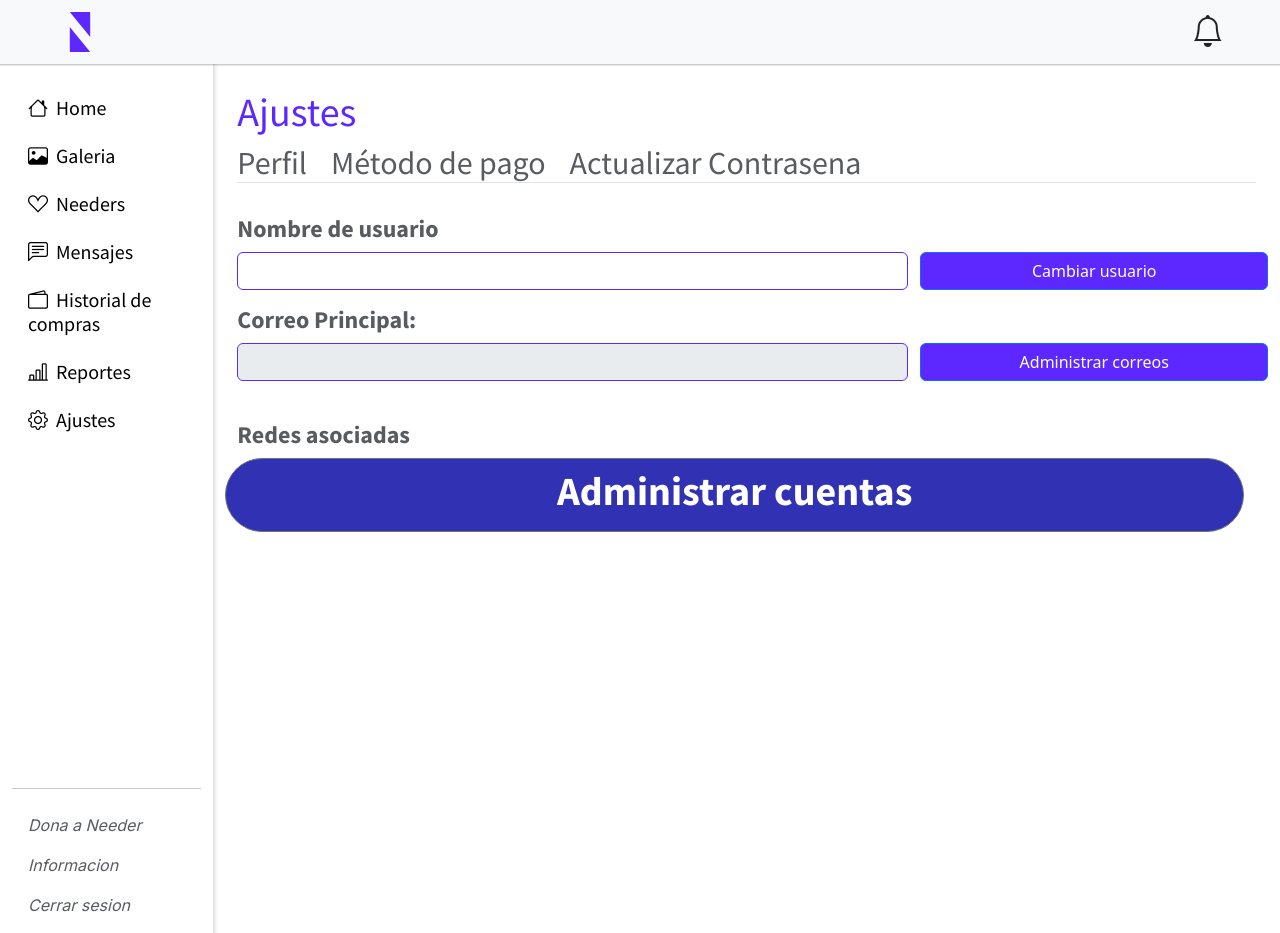
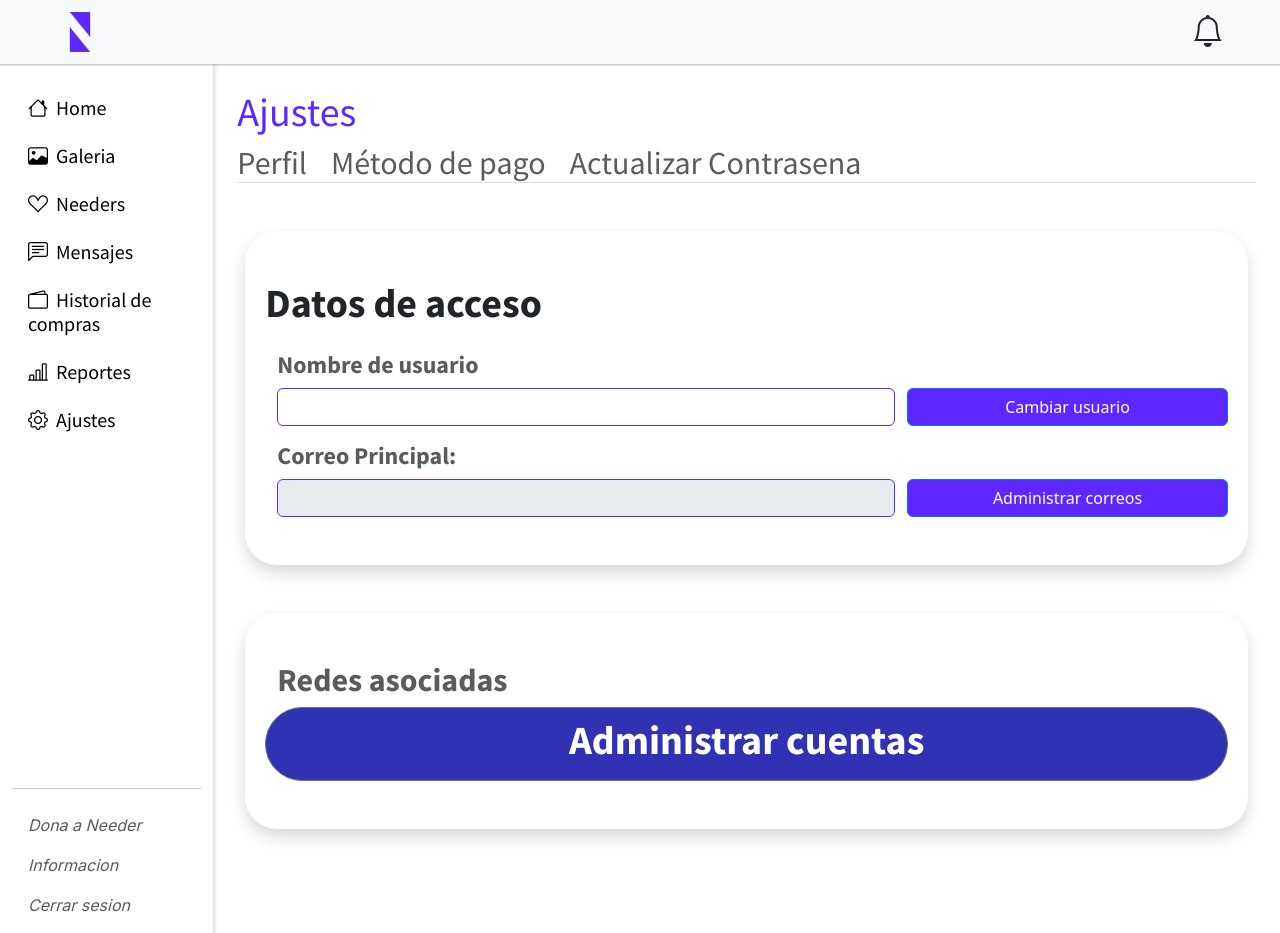
Before and after one commit to JuanTrujilloDev/Needer, a Django app: template needer/templates/account/consumidor/update-consumidor.html in a window 1280 px wide. Run offline with Django 4.2, Linux system fonts and the light colour scheme; the template is opened without the code that fills it: values that come from a table or form of the project are taken from there, others are empty; some libraries are stand-ins or nearby versions.

Commit message:
Ajuste diseno Templates - User Update
1. Se agrego el fondo y el redondeo a los formularios para actualizar el
   usuario.

2. Se cambio el formato del campo tipo_celebridad a Checkbox Select
   Multiple.

```diff
--- a/needer/templates/account/consumidor/update-consumidor.html
+++ b/needer/templates/account/consumidor/update-consumidor.html
@@ -22,8 +22,8 @@
         </div>
 
 
-        <form class="" method="POST" action="{% url 'account_profile' %}" enctype="multipart/form-data">
-
+        <form class="rounded-5 mx-2 bg-white shadow rounded my-5 py-5 px-2 d-flex justify-content-center row" method="POST" action="{% url 'account_profile' %}" enctype="multipart/form-data">
+        <h1 class="fw-bold">Datos de acceso</h1>
             {% if messages %}
         <ul class="messages list-unstyled">
             {% for message in messages %}
@@ -54,16 +54,16 @@
             <div class="form-group row mb-3">
 
 
-                <form method="POST" action="{% url 'account_profile' %}">
+
                  <p><strong class="text-danger">{{ form.username.errors.as_text }}</strong> </p>
                        <h4 class="text-muted fw-bold"> {{form.username.label}} </h4>
-                       <div class="col-md-8">{{form.username}}</div>
+                       <div class="col-md-8 mb-sm-3 mb-3 mb-md-0">{{form.username}}</div>
                        <button type="submit" class="col-md-4 btn btn-primary">Cambiar usuario</button>
             </div>
 
-            <div class="form-group row">
+            <div class="form-group row d-flex align-items-center">
                       <h4 class="text-muted fw-bold"> Correo Principal: </h4>
-                      <div class="col-md-8"><input class="form-control" disabled value="{{request.user.email}}" placeholder="{{request.user.email}}"></div>
+                      <div class="col-md-8 mb-sm-3  mb-3 mb-xs-3 mb-md-0"><input class="form-control" disabled value="{{request.user.email}}" placeholder="{{request.user.email}}"></div>
                       <a href="{% url 'account_email' %}" class="col-md-4 btn btn-primary">Administrar correos</a>
            </div>
                 </form>
@@ -72,11 +72,11 @@
 
 
 
-                <div class="row my-4 d-flex align-items-center">
+                <div class="row d-flex align-items-center rounded-5 mx-2 bg-white shadow rounded my-5 py-5 px-2 justify-content-center ">
 
 
-                    <div class="row my-3">
-                        <h4 class="text-muted fw-bold">Redes asociadas</h4>
+                    <div class="row">
+                        <h2 class="text-muted fw-bold">Redes asociadas</h2>
                         {% for social in socials %}
                         <div class="row px-4 my-3">
                             <div class="col-md-2 col-sm-2 text-center"><img src="{% static 'img/Google.svg' %}" height="100px"></div>
--- a/needer/templates/account/password_change.html
+++ b/needer/templates/account/password_change.html
@@ -32,11 +32,11 @@
 
 
 
-            <h1>{% trans "Change Password" %}</h1>
 
 
-            <form method="POST" action="{% url 'account_change_password' %}" class="password_change row d-flex align-content-center">
 
+            <form method="POST" action="{% url 'account_change_password' %}" class="password_change row d-flex align-content-center container-fluid mx-2 bg-light rounded rounded-5 my-5 py-3 px-4 bg-white shadow">
+                <h1 class="fw-bold">{% trans "Change Password" %}</h1>
                 {% csrf_token %}
                 <div class="row container-fluid mb-3">
 
--- a/needer/templates/main/creador/nav-creador.html
+++ b/needer/templates/main/creador/nav-creador.html
@@ -43,9 +43,6 @@
             <a class="nav-link" href="#"><h3 class="fw-bold"><i class="bi bi-person-circle me-2"></i>Mi Perfil</h3></a>
             </li>
           <li class="nav-item">
-            <a class="nav-link fw-bold" href="#"><h3 class="fw-bold"><i class="bi bi-image me-2"></i>Publicaciones</h3></a>
-          </li>
-          <li class="nav-item">
             <a class="nav-link fw-bold" href="#"><h3 class="fw-bold"><i class="bi bi-archive me-2"></i>Inventario</h3></a>
           </li>
           <li class="nav-item">
--- a/needer/templates/main/creador/sidebar-creador.html
+++ b/needer/templates/main/creador/sidebar-creador.html
@@ -12,7 +12,6 @@
     <ul class="upper-items nav nav flex-column">
       {% with url_name=request.resolver_match.url_name %}
       <li class="nav-item"><a class="nav-link" href="#"><h5><i class="bi bi-person-circle me-2"></i>Mi Perfil</h5></a></li>
-      <li class="nav-item"><a class="nav-link" href="#"><h5><i class="bi bi-image me-2"></i>Publicaciones</h5></a></li>
       <li class="nav-item"><a class="nav-link" href="#"><h5><i class="bi bi-archive me-2"></i>Inventario</h5></a></li>
       <li class="nav-item"><a class="nav-link" href="#"><h5><i class="bi bi-chat-left-text me-2"></i>Mensajes</h5></a></li>
       <li class="nav-item"><a class="nav-link" href="#"><h5><i class="bi bi-wallet2 me-2"></i>Pagos</h5></a></li>
--- a/needer/users/forms.py
+++ b/needer/users/forms.py
@@ -4,7 +4,7 @@ from allauth.account.forms import SignupForm as SignupForm
 from allauth.account.forms import ResetPasswordForm
 from allauth.socialaccount.adapter import get_adapter
 from django import forms
-from .models import User, Pais
+from .models import TipoCelebridad, User, Pais
 from django.db.models import Q
 from django.contrib.auth.models import Group
 import re
@@ -494,11 +494,12 @@ class  SignupCustomForm(SignupForm):
 class UpdateCreadorForm(forms.ModelForm):
 
     # Fields
-    pais = forms.CharField(max_length=30, required=True)
+    pais = forms.CharField(max_length=30, required=True, widget= forms.TextInput(attrs={'placeholder':'Ingresa tu pais de residencia'}))
     foto = forms.ImageField(required=False)
     fecha_nacimiento = forms.DateField(widget= forms.DateInput(attrs={'type': 'date'}), required=True)
-    biografia = forms.CharField(required=False, max_length=150, widget=forms.Textarea(attrs={'rows':4, 'cols':'5', 'placeholder':'Maximo 150 caracteres',
+    biografia = forms.CharField(required=False, max_length=150, widget=forms.Textarea(attrs={'rows':4, 'cols':'5', 'placeholder':'Cuentale a tu publico de ti... (Maximo 150 caracteres)',
     'onKeyUp':"maximo(this,150);", 'onKeyDown':"maximo(this,150);"}))
+    tipo_celebridad = forms.ModelMultipleChoiceField(queryset = TipoCelebridad.objects.all(), required = True, widget= forms.CheckboxSelectMultiple())
 
     # TODO tipo_celebridad a CHECKBOXSELECTMULTIPLE
 
@@ -532,10 +533,12 @@ class UpdateCreadorForm(forms.ModelForm):
 
         for visible in self.visible_fields():
             visible.field.widget.attrs['class'] = 'form-control'
-
+        self.fields['first_name'].widget.attrs['placeholder'] = 'Ingresa tu nombre'
         self.fields['first_name'].widget.attrs['class'] = 'form-control form-control-lg'
         self.fields['last_name'].widget.attrs['class'] = 'form-control form-control-lg'
+        self.fields['last_name'].widget.attrs['placeholder'] = 'Ingresa tu apellido'
         self.fields['link'].widget.attrs['class'] = 'form-control form-control-lg'
+        self.fields['tipo_celebridad'].widget.attrs['class'] = 'form-check'
 
 
 
@@ -544,10 +547,12 @@ class UpdateCreadorForm(forms.ModelForm):
 
         link = self.cleaned_data['link']
         url_form_field = URLField()
-        try:
-            url = url_form_field.clean(link)
-        except ValidationError:
-            raise forms.ValidationError('Ingrese un link valido')
+        # Se le agrega el if para que no valide si el link va vacio
+        if link:
+            try:
+                url = url_form_field.clean(link)
+            except ValidationError:
+                raise forms.ValidationError('Ingrese un link valido')
         return link
 
     # clean methods
--- a/needer/users/models.py
+++ b/needer/users/models.py
@@ -109,4 +109,6 @@ class User(AbstractUser):
     tipo_celebridad = models.ManyToManyField(TipoCelebridad, blank = True)
     foto = ResizedImageField(size=[500,500], upload_to = user_directory_path_profile,  blank=True)
     link = models.CharField(max_length=80, null=True, blank=True)
+
+    # TODO REVISAR DE DOCUMENTACION
     cartera = models.DecimalField(max_digits=19,decimal_places=2, default=0, null=True, blank=True)
```
Also changed, not shown: needer/templates/account/creador/update-creador.html (+21 -5 lines), needer/templates/account/email.html (+5 -5 lines), needer/templates/socialaccount/connections.html (+4 -4 lines).
